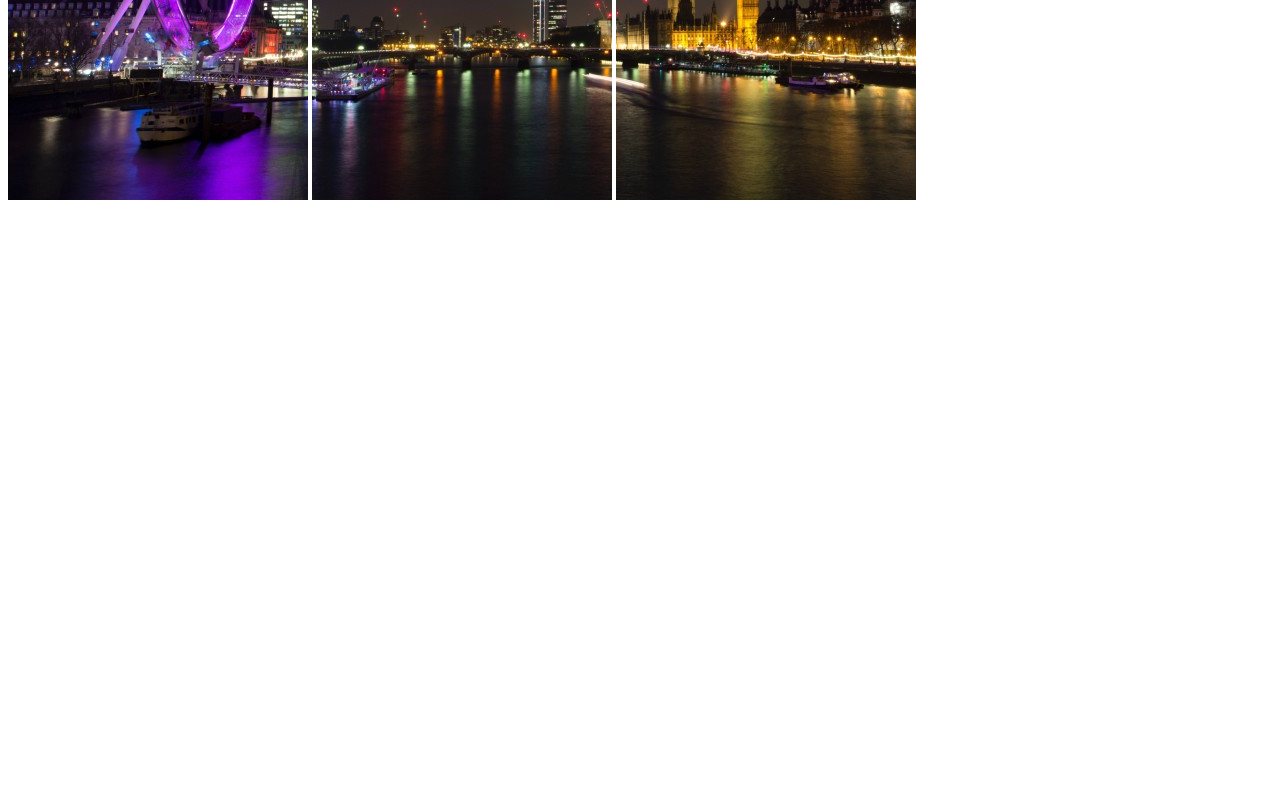
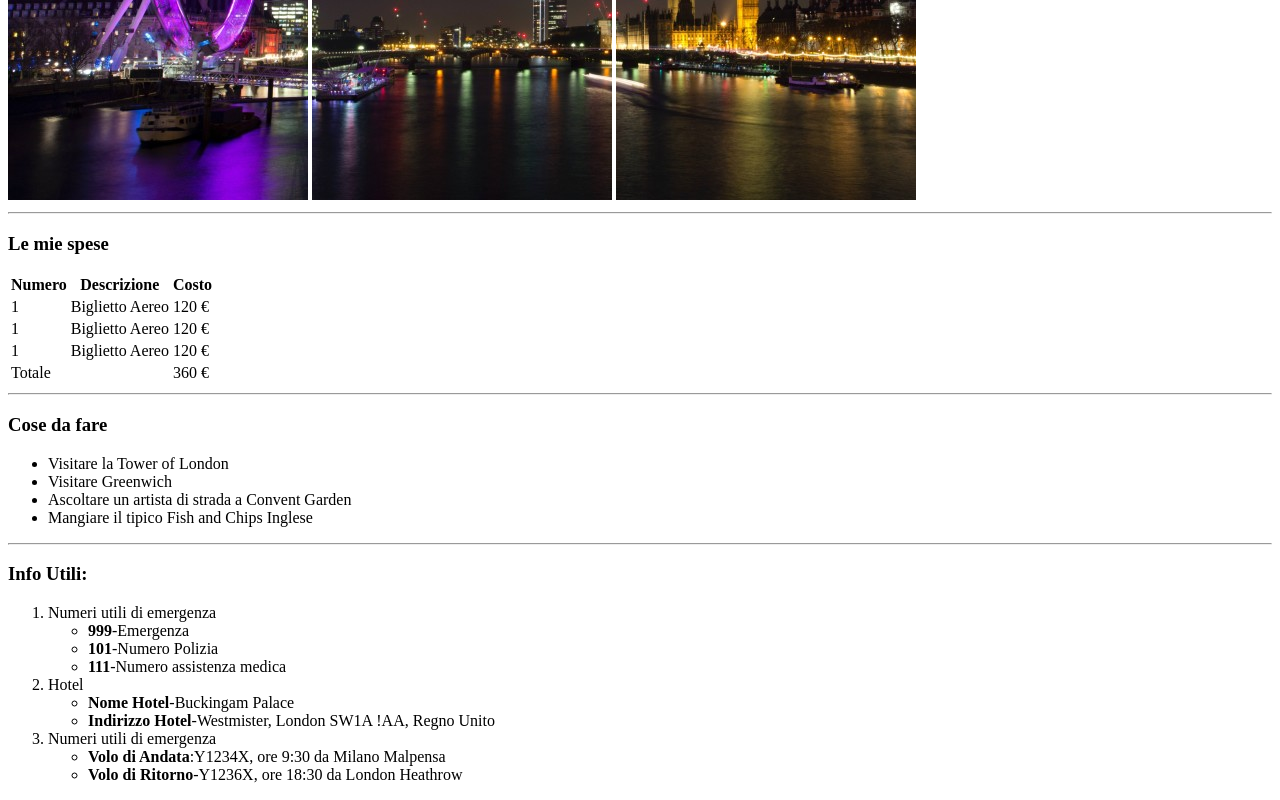
Before and after one commit to Cayandres/html-london-trip, a plain HTML site: page index.html in a window 1280 px wide. Shown: the part 480-1280 px from the top of the page. Before the commit the page ends 800 px from the top, so only its background shows below. Drawn offline with Linux system fonts and the light colour scheme.

Commit message:
[Informazioni]

```diff
--- a/index.html
+++ b/index.html
@@ -14,5 +14,79 @@
     <img src="img/Ponte.jpg" alt="Ponte">
     <img src="img/big ben.jpg" alt="Big Ben">
   </header>
+
+  <main>
+    <hr>
+    <div>
+      <h3>
+        Le mie spese
+      </h3>
+    <table>
+          <thead>
+          <tr>
+            <th>Numero</th>
+            <th>Descrizione</th>
+            <th>Costo</th>
+          </tr>
+        </thead>
+        <tbody>
+          <tr>
+            <td>1</td>
+            <td>Biglietto Aereo</td>
+            <td>120 &euro;</td>
+          </tr>
+          <tr>
+            <td>1</td>
+            <td>Biglietto Aereo</td>
+            <td>120 &euro;</td>
+          </tr>
+          <tr>
+            <td>1</td>
+            <td>Biglietto Aereo</td>
+            <td>120 &euro;</td>
+          </tr>
+          <tr>
+            <td>Totale</td>
+            <td></td>
+            <td>360 &euro;</td>
+          </tr>
+        </tbody>
+      </table>
+    </div>
+    <hr>
+    <div>
+      <h3>
+        Cose da fare
+      </h3>
+      <ul>
+        <li>Visitare la Tower of London</li>
+        <li>Visitare Greenwich</li>
+        <li>Ascoltare un artista di strada a Convent Garden</li>
+        <li>Mangiare il tipico Fish and Chips Inglese</li>
+      </ul>
+    </div>
+    <div>
+      <hr>
+      <h3>Info Utili:</h3>
+      <ol>
+        <li>Numeri utili di emergenza</li>
+        <ul>
+          <li><b>999</b>-Emergenza</li>
+          <li><b>101</b>-Numero Polizia</li>
+          <li><b>111</b>-Numero assistenza medica </li>
+        </ul>
+        <li>Hotel</li>
+        <ul>
+          <li><b>Nome Hotel</b>-Buckingam Palace</li>
+          <li><b>Indirizzo Hotel</b>-Westmister, London SW1A !AA, Regno Unito</li>
+        </ul>
+        <li>Numeri utili di emergenza</li>
+        <ul>
+          <li><b>Volo di Andata</b>:Y1234X, ore 9:30 da Milano Malpensa</li>
+          <li><b>Volo di Ritorno</b>-Y1236X, ore 18:30 da London Heathrow</li>
+        </ul>
+      </ol>
+    </div>
+  </main>
 </body>
 </html>
```
